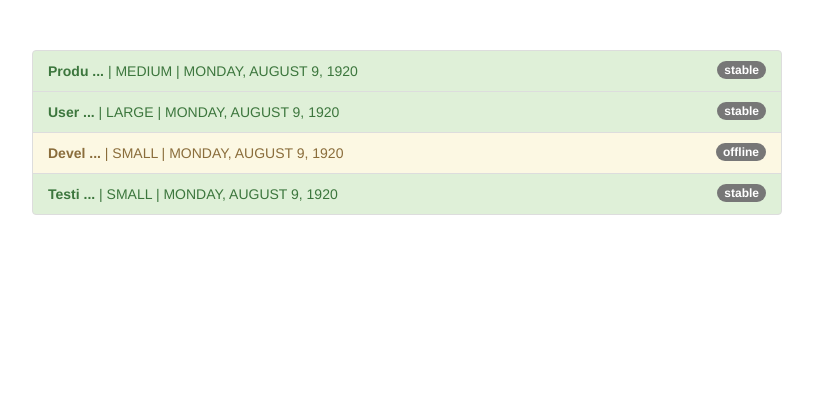
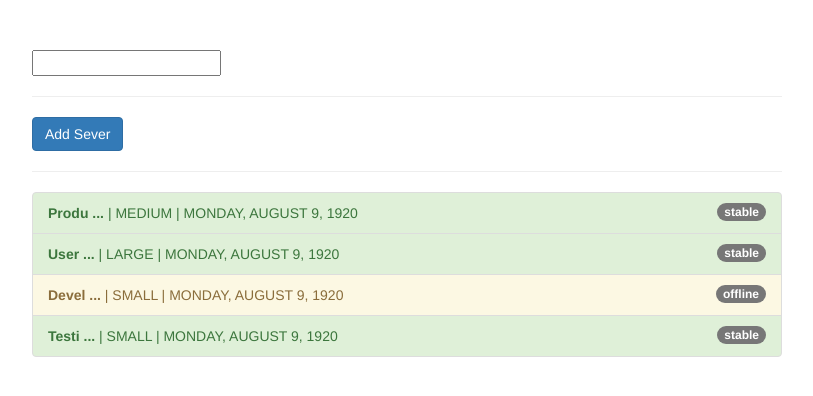
Before and after one commit to MKrezheska/angular-pipes, an Angular app: page / in a window 1280 px wide. Shown: the top 396 px of the page, without its empty margins (233-1046 px from the left). Built offline with nearby package versions, Linux system fonts and the light colour scheme.

Commit message:
Filter pipe -> high cost(performance)

```diff
--- a/src/app/app.component.html
+++ b/src/app/app.component.html
@@ -1,10 +1,16 @@
 <div class="container">
   <div class="row">
     <div class="col-xs-12 col-sm-10 col-md-8 col-sm-offset-1 col-md-offset-2">
+      <input type="text" [(ngModel)]="filteredStatus">
+      <hr>
+      <button class="btn btn-primary" (click)="onAddServer()">
+        Add Sever
+      </button>
+      <hr>
       <ul class="list-group">
         <li
           class="list-group-item"
-          *ngFor="let server of servers"
+          *ngFor="let server of servers | filter: filteredStatus: 'status'"
           [ngClass]="getStatusClasses(server)">
           <span
             class="badge">
--- a/src/app/app.component.ts
+++ b/src/app/app.component.ts
@@ -32,6 +32,9 @@
       started: new Date(15, 1, 2017)
     }
   ];
+
+  filteredStatus = '';
+
   getStatusClasses(server: {instanceType: string, name: string, status: string, started: Date}) {
     return {
       'list-group-item-success': server.status === 'stable',
@@ -39,4 +42,13 @@
       'list-group-item-danger': server.status === 'critical'
     };
   }
+
+  onAddServer() {
+    this.servers.push({
+      instanceType: 'small',
+      name: 'New Server',
+      status: 'stable',
+      started: new Date(15, 1, 2017)
+    });
+  }
 }
--- a/src/app/app.module.ts
+++ b/src/app/app.module.ts
@@ -5,11 +5,13 @@
 
 import { AppComponent } from './app.component';
 import { ShortenPipe } from './shorten.pipe';
+import { FilterPipe } from './filter.pipe';
 
 @NgModule({
   declarations: [
     AppComponent,
     ShortenPipe,
+    FilterPipe,
   ],
   imports: [
     BrowserModule,
--- /dev/null
+++ b/src/app/filter.pipe.ts
@@ -0,0 +1,24 @@
+import { Pipe, PipeTransform } from '@angular/core';
+import { ValueTransformer } from '@angular/compiler/src/util';
+
+@Pipe({
+  name: 'filter',
+  pure: false
+})
+export class FilterPipe implements PipeTransform {
+
+  transform(value: any, filterString: string, propName: string): any {
+    if (value.length === 0 || filterString === '') {
+      return value;
+    }
+    const resultArray = [];
+
+    for (const item of value) {
+      if (item[propName] === filterString) {
+        resultArray.push(item);
+      }
+    }
+    return resultArray;
+  }
+
+}
```
Also changed, not shown: 1 other file (tests, documents, lock files or other folders).
